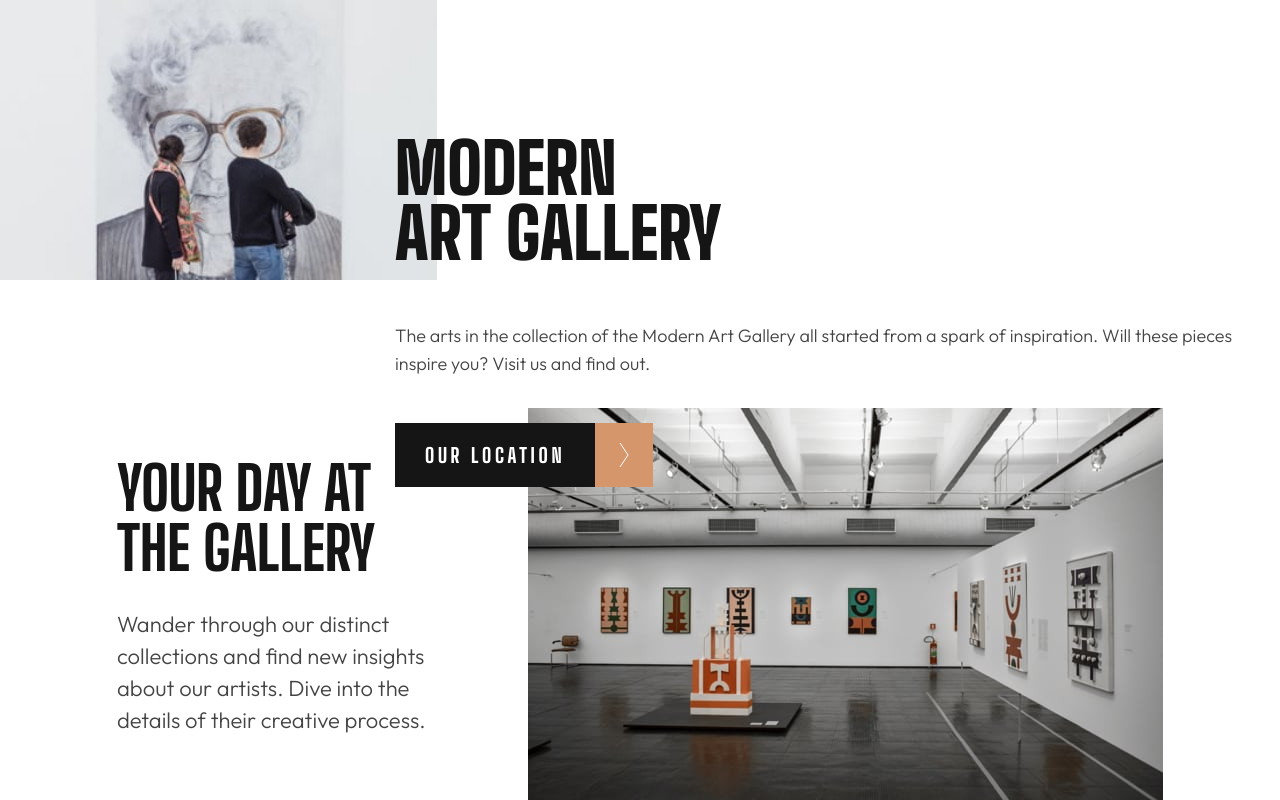
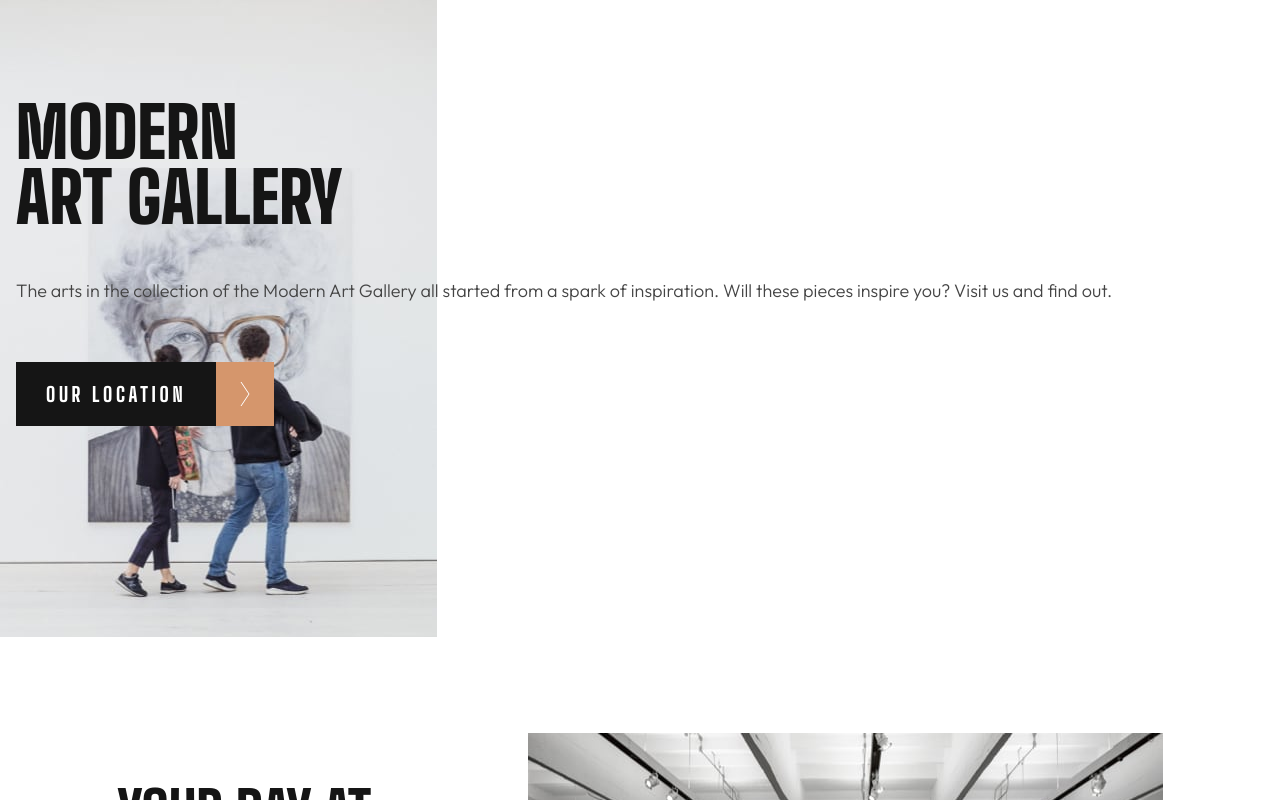
Before and after one commit to ltc870/artgallerywebsite, a React (Vite) app: page / in a window 1280 px wide. Shown: the top 800 px of the page. Built offline with nearby package versions, Linux system fonts and the light colour scheme.

Commit message:
made changes to tablet view of the header

```diff
--- a/src/components/Header.module.css
+++ b/src/components/Header.module.css
@@ -51,29 +51,34 @@
 
     /* LAYOUT */
 
-    .header {
-        display: grid;
-        grid-template-columns: 437px auto;
-        position: relative;
-        margin-bottom: 7em;
+    .headerHeroImage {
+        display: none;
     }
 
-    .headerHeroImage {
-        display: block;
+    .header {
+        background: url("/src/assets/tablet/image-hero.jpg") no-repeat;
     }
 
     .headerContainer {
-        position: absolute;
-        top: 120px;
-        left: 379px;
+        display: grid;
+        grid-template-columns: repeat(2, 1fr);
+        gap: 1.25em;
+        padding-block: 6.25em;
+        padding-bottom: 13em;
+        margin-bottom: 5em;
+        background-image: initial;
+    }
+
+    .headerBox {
+        grid-column: 2;
     }
 
     .headerTitle {
-        margin-bottom: 3.5rem;
+        margin-top: .65em;
     }
 
     .headerText {
-        margin-bottom: 2.5em;
+        margin-bottom: 3.15em;
     }
 }
 
```
